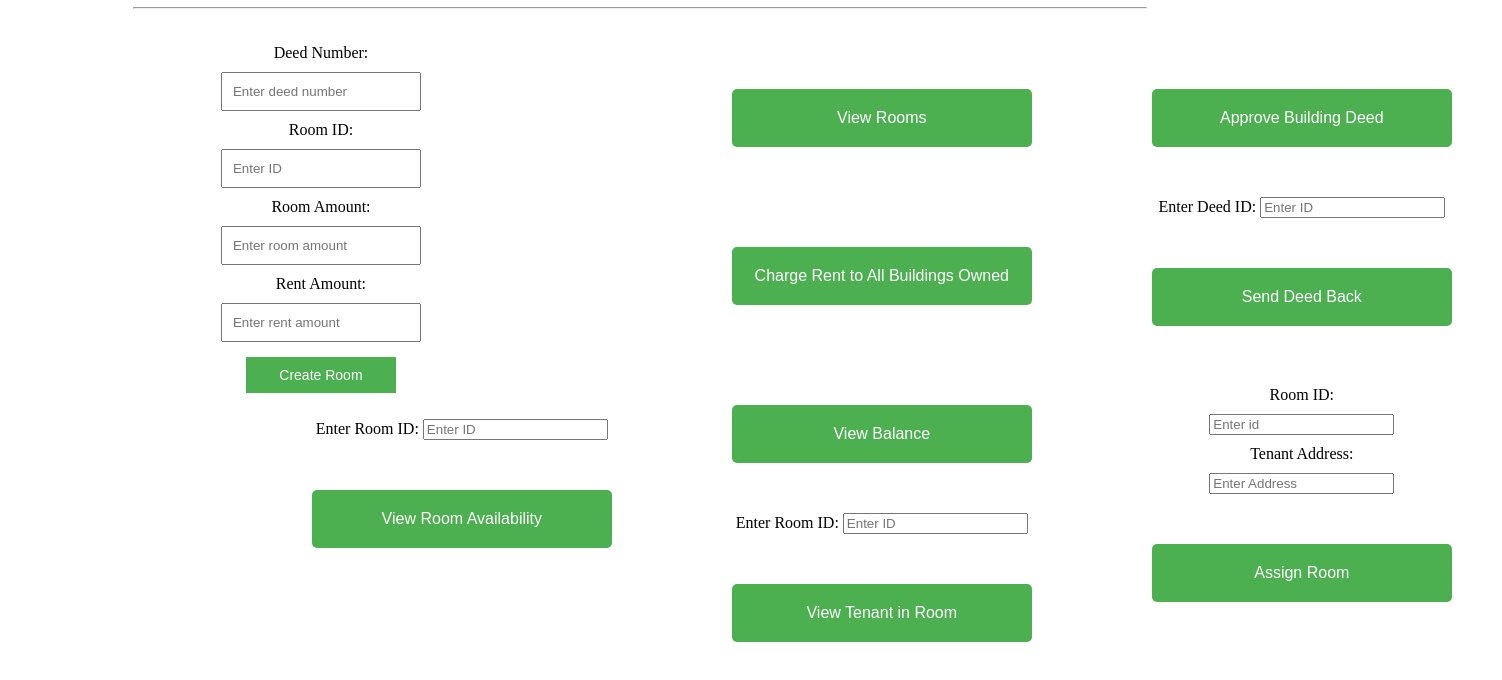
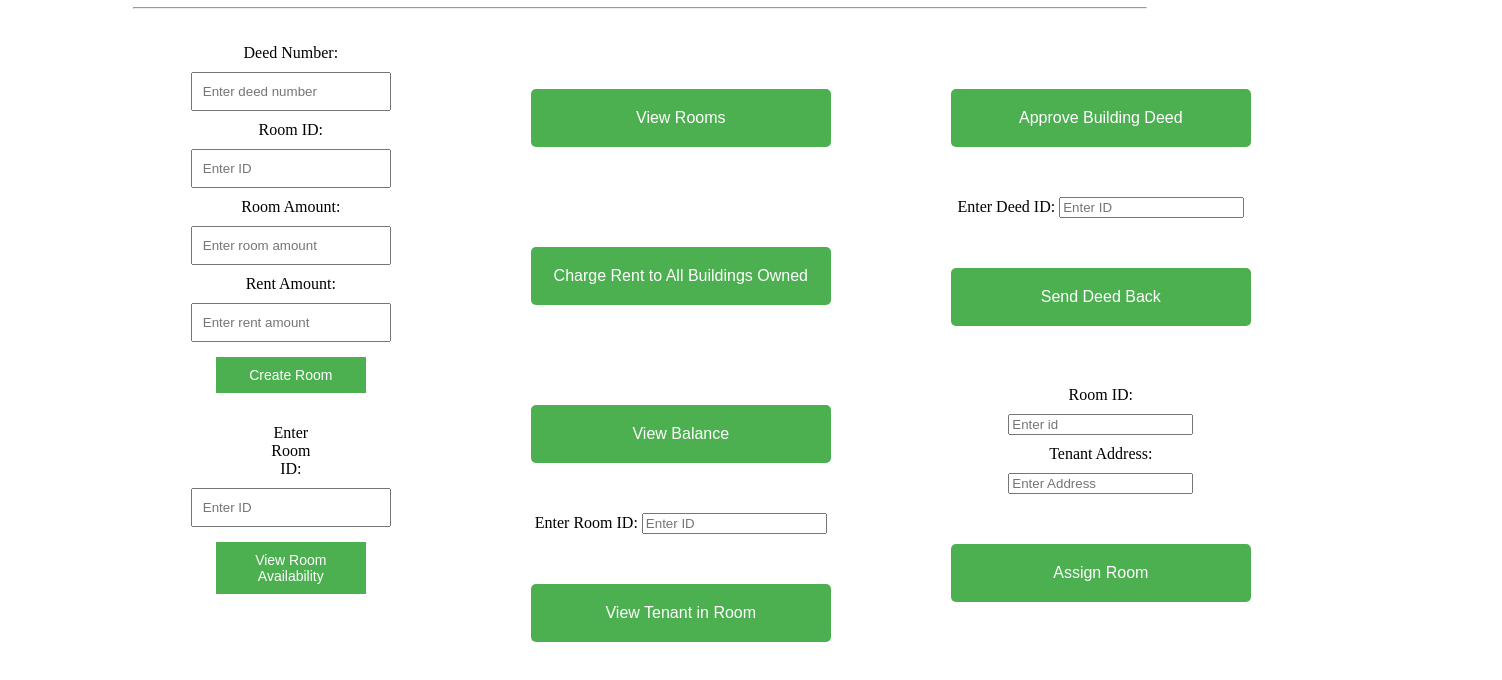
Before and after one commit to mascher7675/landlord-tenant-project, a website with bundled scripts: page app-folder/src/landlord.html in a window 1280 px wide. Shown: the part 96-776 px from the top of the page, 1502 px wide, since content can reach past the window. Built offline with nearby package versions, Linux system fonts and the light colour scheme; a script that the page names is missing.

Commit message:
landlord page looks better now

```diff
--- a/app-folder/src/landlord.html
+++ b/app-folder/src/landlord.html
@@ -29,10 +29,10 @@
                     <button type="submit" class="small-landlord-button" id="create-room">Create Room</button>
                 </form>
             </div>
-            <div class="view-available-rooms-container">
+            <div class="create-room-container">
                 <label for="viewAvailableRooms">Enter Room ID:</label>
                 <input type="number" id="viewAvailableRooms" placeholder="Enter ID">
-                <button class="landlord-button" type="submit" id="view-room-ability">View Room Availability</button>
+                <button class="small-landlord-button" type="submit" id="view-room-ability">View Room Availability</button>
             </div>
         </div>
 
```
